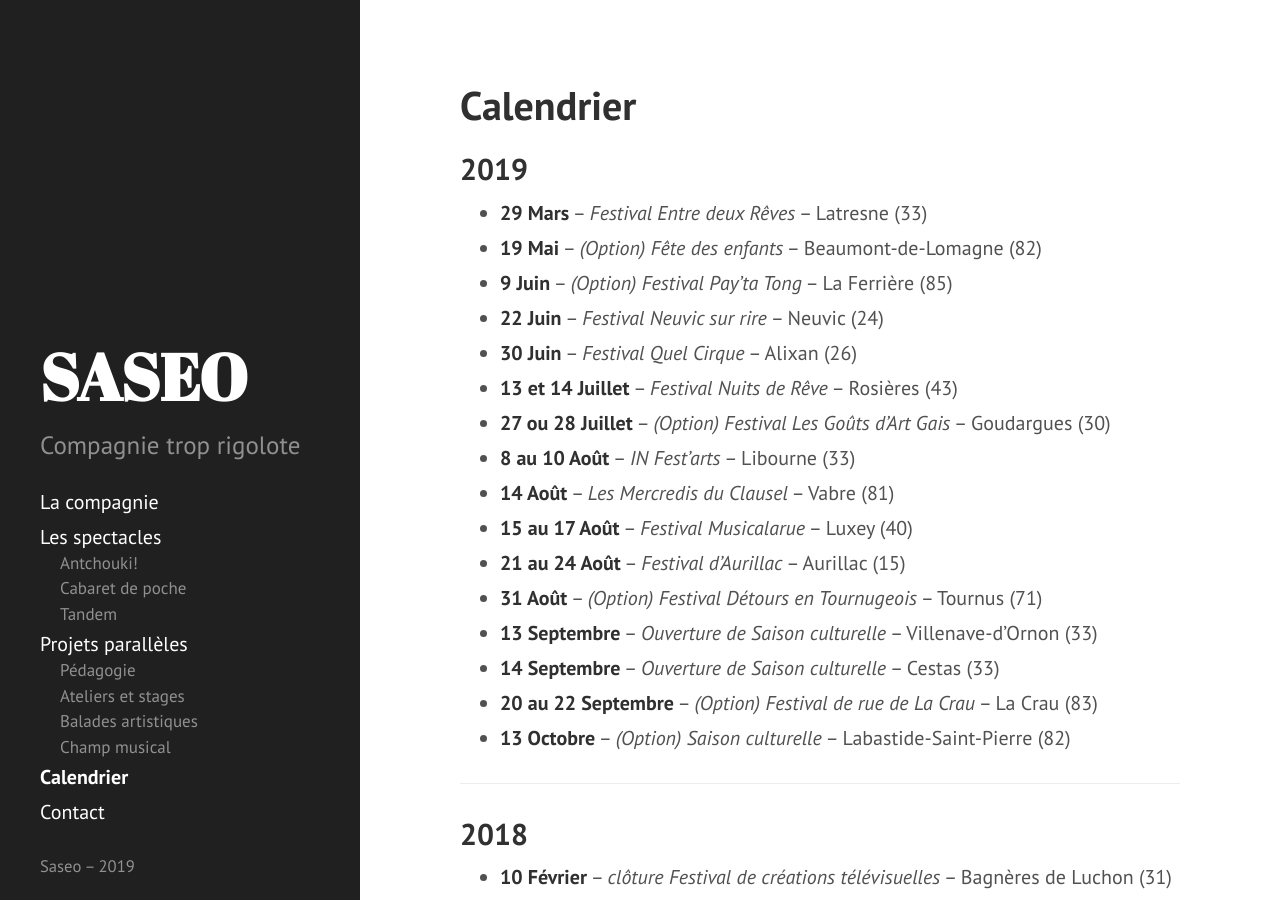
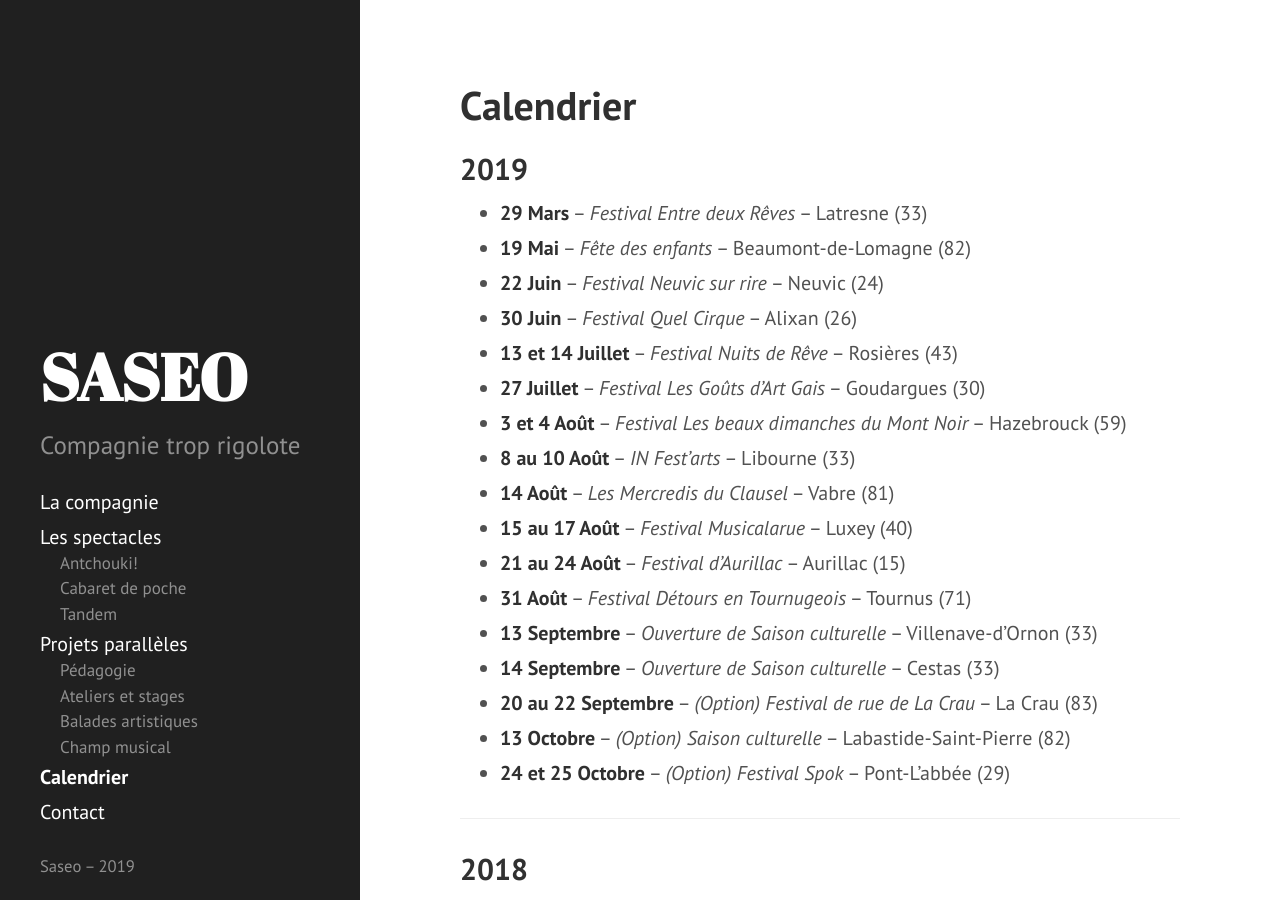
Before and after one commit to rizoom/saseo.org, a Jekyll site: the page built from calendrier.md, in a window 1280 px wide and 900 px high. Built offline with Jekyll 4.4.1, drawn with Linux system fonts in a browser that asks for light colours.

Commit message:
Update calendrier.md
Lorraine

```diff
--- a/calendrier.md
+++ b/calendrier.md
@@ -7,21 +7,22 @@ sidebar_order: 3
 ## 2019
 
 - **29 Mars** -- _Festival Entre deux Rêves_ -- Latresne (33)
-- **19 Mai** -- _(Option) Fête des enfants_ -- Beaumont-de-Lomagne (82)
-- **9 Juin** -- _(Option) Festival Pay'ta Tong_ -- La Ferrière (85)
+- **19 Mai** -- _Fête des enfants_ -- Beaumont-de-Lomagne (82)
 - **22 Juin** -- _Festival Neuvic sur rire_ -- Neuvic (24)
 - **30 Juin** -- _Festival Quel Cirque_ -- Alixan (26)
 - **13 et 14 Juillet** -- _Festival Nuits de Rêve_ -- Rosières (43)
-- **27 ou 28 Juillet** -- _(Option) Festival Les Goûts d'Art Gais_ -- Goudargues (30)
+- **27 Juillet** -- _Festival Les Goûts d'Art Gais_ -- Goudargues (30)
+- **3 et 4 Août** -- _Festival Les beaux dimanches du Mont Noir_ -- Hazebrouck (59)
 - **8 au 10 Août** -- _IN Fest'arts_ -- Libourne (33)
 - **14 Août** -- _Les Mercredis du Clausel_ -- Vabre (81)
 - **15 au 17 Août** -- _Festival Musicalarue_ -- Luxey (40)
 - **21 au 24 Août** -- _Festival d'Aurillac_ -- Aurillac (15)
-- **31 Août** -- _(Option) Festival Détours en Tournugeois_ -- Tournus (71)
+- **31 Août** -- _Festival Détours en Tournugeois_ -- Tournus (71)
 - **13 Septembre** -- _Ouverture de Saison culturelle_ -- Villenave-d'Ornon (33)
 - **14 Septembre** -- _Ouverture de Saison culturelle_ -- Cestas (33)
 - **20 au 22 Septembre** -- _(Option) Festival de rue de La Crau_ -- La Crau (83)
 - **13 Octobre** -- _(Option) Saison culturelle_ -- Labastide-Saint-Pierre (82)
+- **24 et 25 Octobre** -- _(Option) Festival Spok_ -- Pont-L'abbée (29)
 
 ---
 
```
